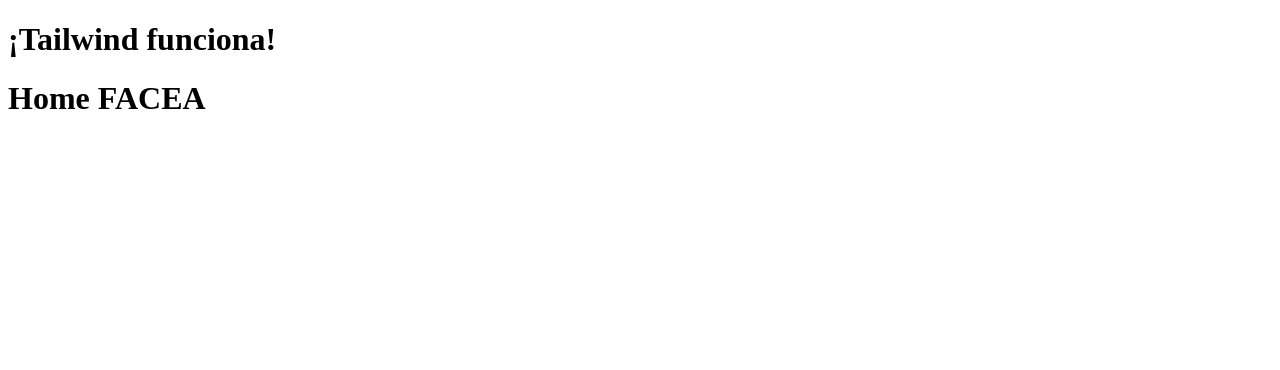
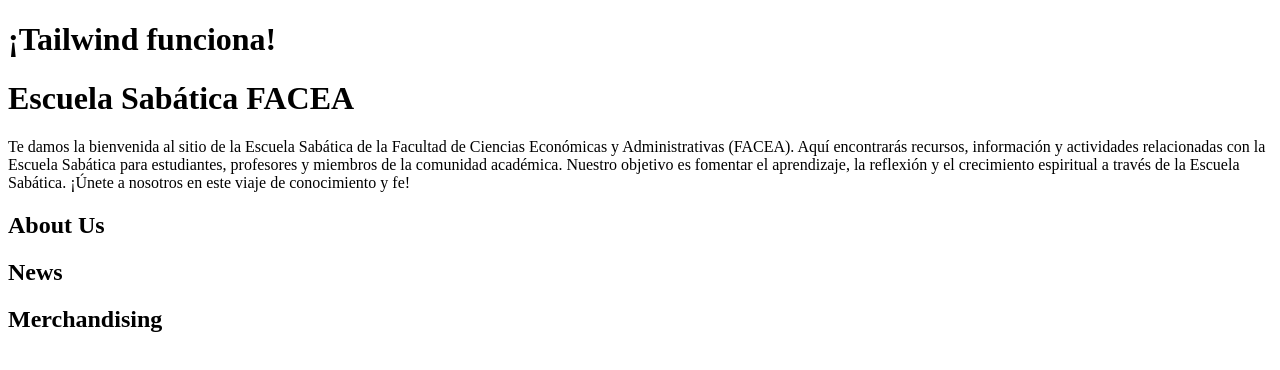
Before and after one commit to iam-facea/FACEA-landing-page-Frontend, a React (Vite) app in the folder frontend/: page / in a window 1280 px wide. Shown: the top 370 px of the page. Built offline with nearby package versions, Linux system fonts and the light colour scheme.

Commit message:
chore: creando componentes (AboutUs, Merchandising, News).

```diff
--- /dev/null
+++ b/frontend/src/components/AboutUsSection.tsx
@@ -0,0 +1,9 @@
+const AboutUsSection = () => {
+    return (
+        <section>
+            <h2>About Us</h2>
+        </section>
+    );
+}
+
+export default AboutUsSection;
--- /dev/null
+++ b/frontend/src/components/MerchandisingSection.tsx
@@ -0,0 +1,9 @@
+const MerchandisingSection = () => {
+    return (
+        <section>
+            <h2>Merchandising</h2>
+        </section>
+    );
+}
+
+export default MerchandisingSection;
--- /dev/null
+++ b/frontend/src/components/NewsSection.tsx
@@ -0,0 +1,9 @@
+const NewsSection = () => {
+    return (
+        <section>
+            <h2>News</h2>
+        </section>
+    );
+}
+
+export default NewsSection;
--- a/frontend/src/pages/Home.tsx
+++ b/frontend/src/pages/Home.tsx
@@ -1,5 +1,19 @@
+import AboutUsSection from "../components/AboutUsSection";
+import NewsSection from "../components/NewsSection";
+import MerchandisingSection from "../components/MerchandisingSection";
 const Home = () => {
-    return <h1>Home FACEA</h1>;
+    return (
+        <>
+            <div>
+                <h1>Escuela Sabática FACEA</h1>
+                <p>Te damos la bienvenida al sitio de la Escuela Sabática de la Facultad de Ciencias Económicas y Administrativas (FACEA). Aquí encontrarás recursos, información y actividades relacionadas con la Escuela Sabática para estudiantes, profesores y miembros de la comunidad académica. Nuestro objetivo es fomentar el aprendizaje, la reflexión y el crecimiento espiritual a través de la Escuela Sabática. ¡Únete a nosotros en este viaje de conocimiento y fe!</p>
+            </div>
+
+            <AboutUsSection />
+            <NewsSection />
+            <MerchandisingSection />
+        </>
+    );
 };
 
 export default Home;
```
